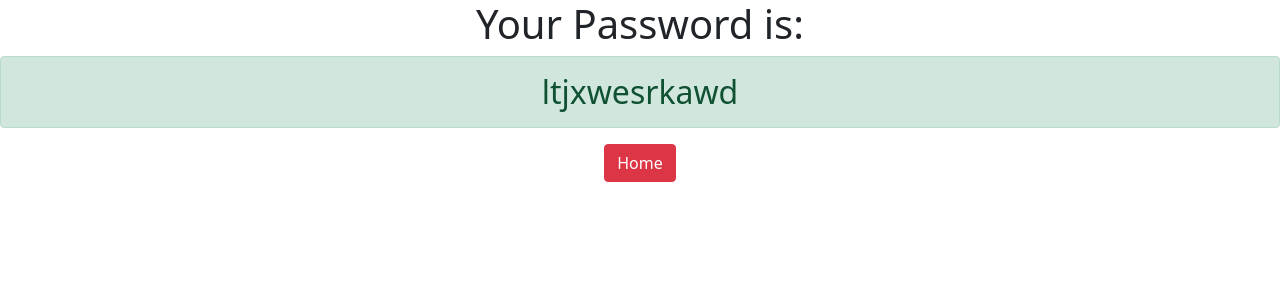
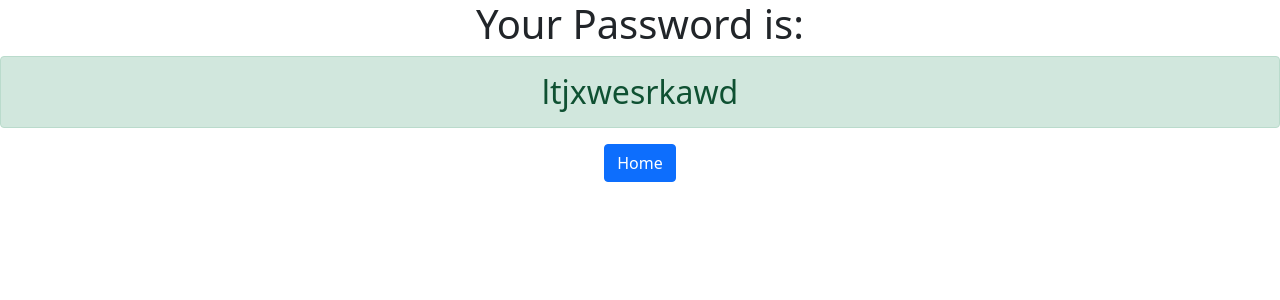
Before and after one commit to DailyIncome/passwordgenerator, a Django app: page /generatepassword/ in a window 1280 px wide. Shown: the top 300 px of the page. Run offline with Django 3.2, Linux system fonts and the light colour scheme.

Commit message:
seconds commit

```diff
--- a/generator/templates/generator/password.html
+++ b/generator/templates/generator/password.html
@@ -4,5 +4,5 @@
 <div class="contaiter text-center">
     <h1>Your Password is:</h1>
     <h2 class="alert alert-success">{{ password }}</h2>
-    <a href="{%  url 'home' %}" class="btn btn-danger">Home</a>
+    <a href="{%  url 'home' %}" class="btn btn-primary">Home</a>
 </div>
```
